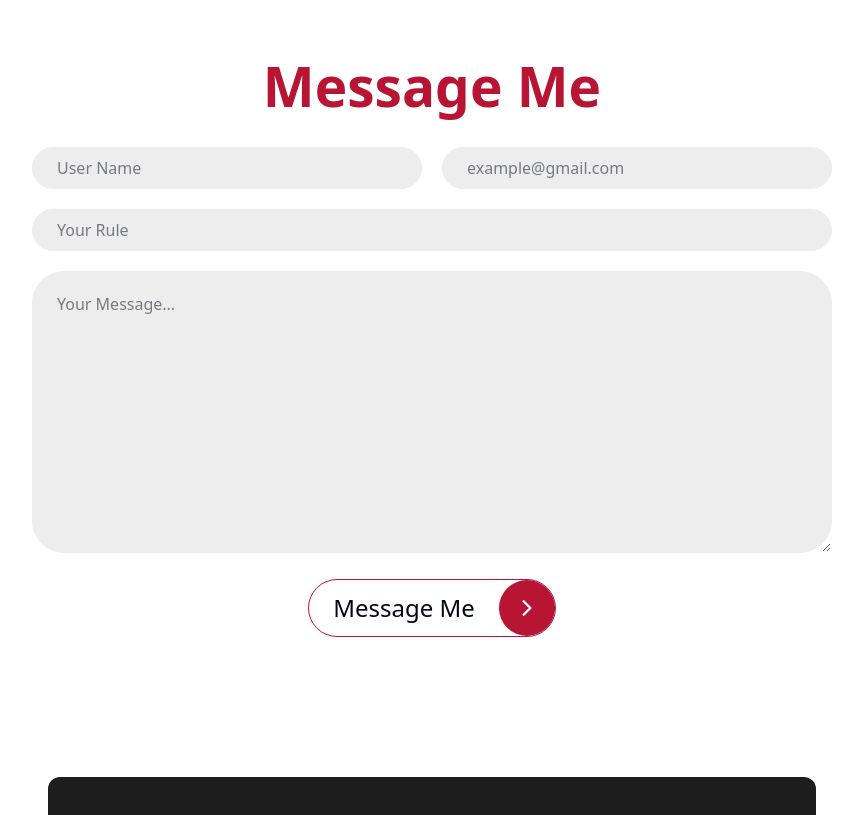
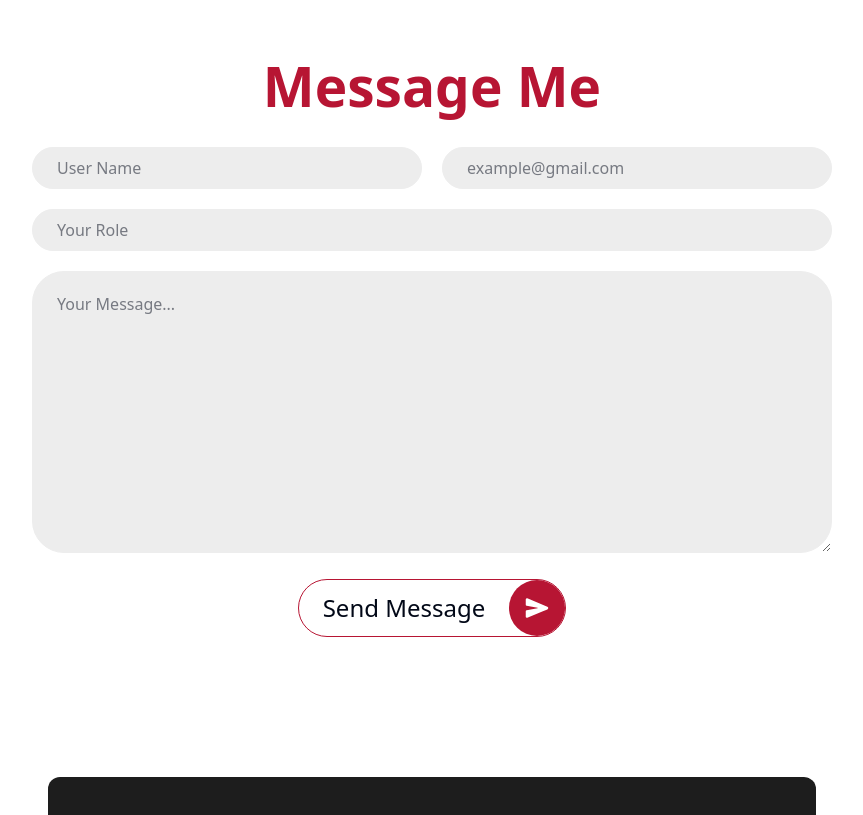
Before and after one commit to YoussefTurkey/portfolio, a Next.js app: page /contact in a window 1280 px wide. Shown: the part 660-1475 px from the top of the page, without its empty margins (208-1071 px from the left). Built offline with nearby package versions, Linux system fonts and the light colour scheme.

Commit message:
handling contact form

```diff
--- a/package.json
+++ b/package.json
@@ -9,10 +9,12 @@
     "lint": "next lint"
   },
   "dependencies": {
+    "emailjs-com": "^3.2.0",
     "next": "15.3.1",
     "next-intl": "^4.1.0",
     "react": "^19.0.0",
     "react-dom": "^19.0.0",
+    "react-hook-form": "^7.56.4",
     "react-icons": "^5.5.0",
     "yarn": "^1.22.22"
   },
--- a/src/app/(pages)/contact/page.tsx
+++ b/src/app/(pages)/contact/page.tsx
@@ -5,7 +5,7 @@ import Link from "next/link";
 // importing Components
 const Title = dynamic(() => import("@/app/utils/title/Title"));
 const SubTitle = dynamic(() => import("@/app/utils/title/SubTitle"));
-const Buttons = dynamic(() => import("@/app/utils/button/Buttons"));
+// const Buttons = dynamic(() => import("@/app/utils/button/Buttons"));
 // using Translation
 import { useLanguage } from "@/app/components/lang/LanguageProvider";
 // importing React-Icons
@@ -16,9 +16,49 @@ import { BsLinkedin } from "react-icons/bs";
 import { ImBehance2 } from "react-icons/im";
 import { FaSquareWhatsapp } from "react-icons/fa6";
 import { FaGithubSquare } from "react-icons/fa";
+import { IoSend } from "react-icons/io5";
+// importing Form libs
+import { useForm } from "react-hook-form";
+import emailjs from "emailjs-com";
+
+type FormData = {
+  username: string;
+  email: string;
+  role: string;
+  message: string;
+};
 
 const Contact = () => {
   const { language } = useLanguage();
+
+  const {
+    register,
+    handleSubmit,
+    reset,
+    formState: { isSubmitting },
+  } = useForm<FormData>();
+
+  const onSubmit = (data: FormData) => {
+    return emailjs
+      .send(
+        "service_11mdweo",
+        "template_9nr5mrl",
+        {
+          from_name: data.username,
+          from_email: data.email,
+          role: data.role,
+          message: data.message,
+        },
+        "rfywE3f7GMHbkkjXR"
+      )
+      .then(() => {
+        alert(language === "en" ? "Message sent!" : "تم إرسال الرسالة!");
+        reset();
+      })
+      .catch(() => {
+        alert(language === "en" ? "Failed to send!" : "فشل الإرسال!");
+      });
+  };
 
   // Contacts
   interface IContact {
@@ -127,40 +167,58 @@ const Contact = () => {
       <div className="my-20 w-70 md:w-150 lg:w-200">
         <Title>{language === "en" ? "Message Me" : "تواصل معي"}</Title>
 
-        <form>
+        <form onSubmit={handleSubmit(onSubmit)}>
           <div className="grid grid-cols-1 md:grid-cols-2 gap-5 py-5">
             <input
               type="text"
+              {...register("username", { required: true })}
               name="username"
-              placeholder="User Name"
+              placeholder={language === "en" ? "User Name" : "اسم المستخدم"}
               className="rounded-full border-1 border-[hsl(var(--third))] bg-[hsl(var(--third))] focus:border-[hsl(var(--secondary))] text-[hsl(var(--foreground))] px-6 py-2 outline-none transition-all duration-100"
             />
             <input
               type="email"
+              {...register("email", { required: true })}
               name="email"
-              placeholder="example@gmail.com"
+              placeholder={
+                language === "en" ? "example@gmail.com" : "بريدك الإلكتروني"
+              }
               className="rounded-full border-1 border-[hsl(var(--third))] bg-[hsl(var(--third))] focus:border-[hsl(var(--secondary))] text-[hsl(var(--foreground))] px-6 py-2 outline-none transition-all duration-100"
             />
           </div>
 
           <input
             type="text"
+            {...register("role", { required: true })}
             name="role"
-            placeholder="Your Rule"
+            placeholder={language === "en" ? "Your Role" : "وظيفتك"}
             className="rounded-full border-1 border-[hsl(var(--third))] bg-[hsl(var(--third))] focus:border-[hsl(var(--secondary))] text-[hsl(var(--foreground))] px-6 py-2 w-full outline-none transition-all duration-100"
           />
 
           <textarea
+            {...register("message", { required: true })}
             name="message"
-            cols={30}
             rows={10}
-            placeholder="Your Message..."
+            placeholder={language === "en" ? "Your Message..." : "رسالتك..."}
             className="rounded-4xl border-1 border-[hsl(var(--third))] bg-[hsl(var(--third))] focus:border-[hsl(var(--secondary))] text-[hsl(var(--foreground))] px-6 py-5 w-full outline-none transition-all duration-100 my-5"
-          ></textarea>
+          />
 
-          <Buttons href={"/"}>
-            {language === "en" ? "Message Me" : "راسلني"}
-          </Buttons>
+          <button
+            type="submit"
+            disabled={isSubmitting}
+            className={`border-1 border-[hsl(var(--secondary))] hover:text-white cursor-pointer ${
+              language === "en"
+                ? "hover:shadow-[inset_13rem_0_0_0]"
+                : "hover:shadow-[inset_-13rem_0_0_0]"
+            } hover:shadow-[hsl(var(--secondary))] duration-[400ms,700ms] transition-[color,box-shadow] flex items-center w-fit rounded-full mx-auto`}
+          >
+            <span className="text-xl md:text-2xl py-3 px-6">
+              {language === "en" ? "Send Message" : "أرسل لي"}
+            </span>
+            <span className="text-xl md:text-2xl rounded-full bg-[hsl(var(--secondary))] p-4 text-white">
+              {language === 'en' ? <IoSend /> : <IoSend className="rotate-180" />}
+            </span>
+          </button>
         </form>
       </div>
     </main>
```
Also changed, not shown: 1 other file (tests, documents, lock files or other folders).
